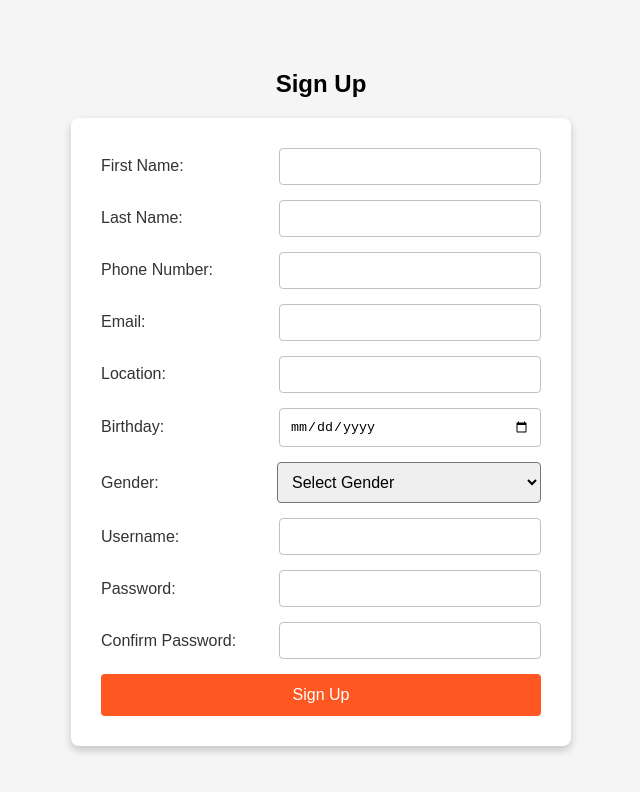
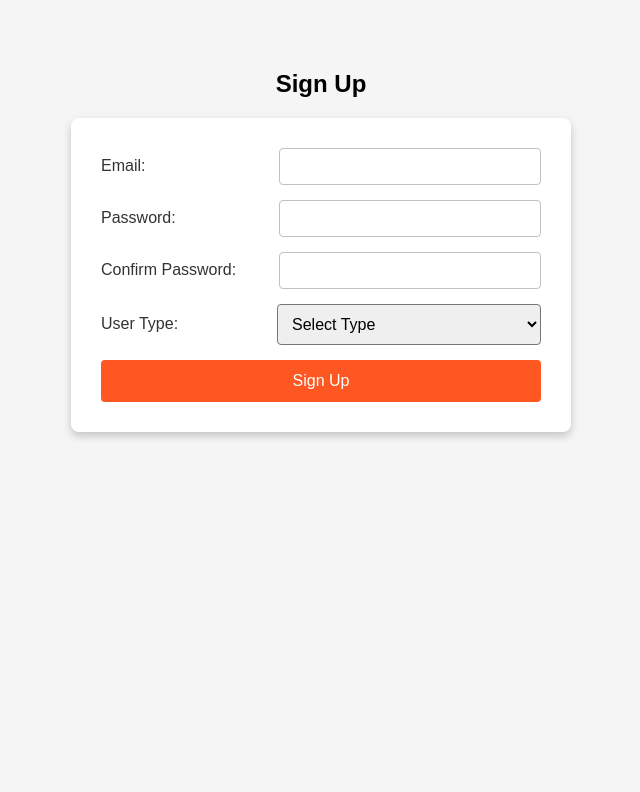
Before and after one commit to Rachad04/event-management-platform, a React (Create React App) app in the folder client/: page /sign-up in a window 1280 px wide. Shown: the top 792 px of the page, without its empty margins (319-959 px from the left). Built offline with nearby package versions, Linux system fonts and the light colour scheme.

Commit message:
signup and redirection fix commit

```diff
--- a/client/package.json
+++ b/client/package.json
@@ -17,8 +17,8 @@
     "web-vitals": "^2.1.4"
   },
   "scripts": {
-    "start": "react-scripts --openssl-legacy-provider start",
-    "build": "react-scripts --openssl-legacy-provider build",
+    "start": "react-scripts start",
+    "build": "react-scripts build",
     "test": "react-scripts test",
     "eject": "react-scripts eject"
   },
--- a/client/src/Contexts/AuthContext.js
+++ b/client/src/Contexts/AuthContext.js
@@ -16,7 +16,7 @@ export const AuthProvider = ({ children }) => {
     if (auth.token) {
       // Optionally, fetch user data
       axios
-        .get("http://localhost:5000/api/protected", {
+        .get("http://localhost:5000/api/user", {
           headers: { Authorization: `Bearer ${auth.token}` },
         })
         .then((response) => {
--- a/client/src/pages/LoginPage/LoginPage.css
+++ b/client/src/pages/LoginPage/LoginPage.css
@@ -17,12 +17,19 @@
 .login-form {
   display: flex;
   flex-direction: column;
-  max-width: 400px;
+  max-width: 440px;
   width: 100%;
   background-color: white;
   padding: 30px;
   box-shadow: 0 4px 8px rgba(0, 0, 0, 0.2);
   border-radius: 8px;
+}
+
+.login-form div {
+  display: flex;
+  align-items: center;
+  justify-content: space-between;
+  margin-bottom: 15px;
 }
 
 .login-form label {
@@ -31,10 +38,10 @@
 }
 
 .login-form input {
+  width: 15rem;
   padding: 10px;
   border: 1px solid var(--medium-gray);
   border-radius: 4px;
-  margin-bottom: 15px;
 }
 
 .login-button {
--- a/client/src/pages/LoginPage/LoginPage.js
+++ b/client/src/pages/LoginPage/LoginPage.js
@@ -7,7 +7,6 @@ import "./LoginPage.css";
 
 function LoginPage() {
   const { login } = useContext(AuthContext);
-  const history = useNavigate();
 
   const [formData, setFormData] = useState({
     email: "",
--- a/client/src/pages/SignUpPage/SignUpPage.css
+++ b/client/src/pages/SignUpPage/SignUpPage.css
@@ -28,13 +28,6 @@
 }
 
 .sign-up-form div {
-  display: flex;
-  align-items: center;
-  justify-content: space-between;
-  margin-bottom: 15px;
-}
-
-.sign-up-form section {
   display: flex;
   align-items: center;
   justify-content: space-between;
--- a/client/src/pages/SignUpPage/SignUpPage.js
+++ b/client/src/pages/SignUpPage/SignUpPage.js
@@ -14,32 +14,16 @@ function SignUpPage() {
   };
 
   const [formData, setFormData] = useState({
-    firstName: "",
-    lastName: "",
-    phoneNumber: "",
     email: "",
-    location: "",
-    birthday: "",
-    gender: "",
-    username: "",
     password: "",
+    userType: "",
     password2: "",
   });
 
   const [errors, setErrors] = useState([]);
+  const [loading, setLoading] = useState(false);
 
-  const {
-    firstName,
-    lastName,
-    phoneNumber,
-    email,
-    location,
-    birthday,
-    gender,
-    username,
-    password,
-    password2,
-  } = formData;
+  const { email, userType, password, password2 } = formData;
 
   const onChange = (e) =>
     setFormData({ ...formData, [e.target.name]: e.target.value });
@@ -47,6 +31,7 @@ function SignUpPage() {
   const onSubmit = async (e) => {
     e.preventDefault();
     setErrors([]);
+    setLoading(true); // Set loading state
 
     try {
       const res = await axios.post(
@@ -63,6 +48,8 @@ function SignUpPage() {
       } else {
         setErrors([{ msg: "Server error" }]);
       }
+    } finally {
+      setLoading(false); // Reset loading state
     }
   };
 
@@ -77,79 +64,11 @@ function SignUpPage() {
         ))}
       <form className="sign-up-form" autoComplete="off" onSubmit={onSubmit}>
         <div>
-          <label>First Name:</label>
-          <input
-            type="text"
-            name="firstName"
-            value={firstName}
-            onChange={onChange}
-            required
-          />
-        </div>
-        <div>
-          <label>Last Name:</label>
-          <input
-            type="text"
-            name="lastName"
-            value={lastName}
-            onChange={onChange}
-            required
-          />
-        </div>
-        <div>
-          <label>Phone Number:</label>
-          <input
-            type="text"
-            name="phoneNumber"
-            value={phoneNumber}
-            onChange={onChange}
-            required
-          />
-        </div>
-        <div>
           <label>Email:</label>
           <input
             type="email"
             name="email"
             value={email}
-            onChange={onChange}
-            required
-          />
-        </div>
-        <div>
-          <label>Location:</label>
-          <input
-            type="text"
-            name="location"
-            value={location}
-            onChange={onChange}
-            required
-          />
-        </div>
-        <div>
-          <label>Birthday:</label>
-          <input
-            type="date"
-            name="birthday"
-            value={birthday}
-            onChange={onChange}
-            required
-          />
-        </div>
-        <div>
-          <label htmlFor="gender">Gender:</label>
-          <select value={gender} onChange={onChange} name="gender">
-            <option value="">Select Gender</option>
-            <option value="male">Male</option>
-            <option value="female">Female</option>
-          </select>
-        </div>
-        <div>
-          <label>Username:</label>
-          <input
-            type="text"
-            name="username"
-            value={username}
             onChange={onChange}
             required
           />
@@ -174,8 +93,17 @@ function SignUpPage() {
             required
           />
         </div>
-        <button className="sign-up-button" type="submit">
-          Sign Up
+        <div>
+          <label htmlFor="userType">User Type:</label>
+          <select value={userType} onChange={onChange} name="userType">
+            <option value="">Select Type</option>
+            <option value="user">Person</option>
+            <option value="company">Company</option>
+            <option value="sponsor">Sponsor</option>
+          </select>
+        </div>
+        <button className="sign-up-button" type="submit" disabled={loading}>
+          {loading ? "Signing Up..." : "Sign Up"}
         </button>
       </form>
     </div>
```
Also changed, not shown: 2 other files (tests, documents, lock files or other folders).
